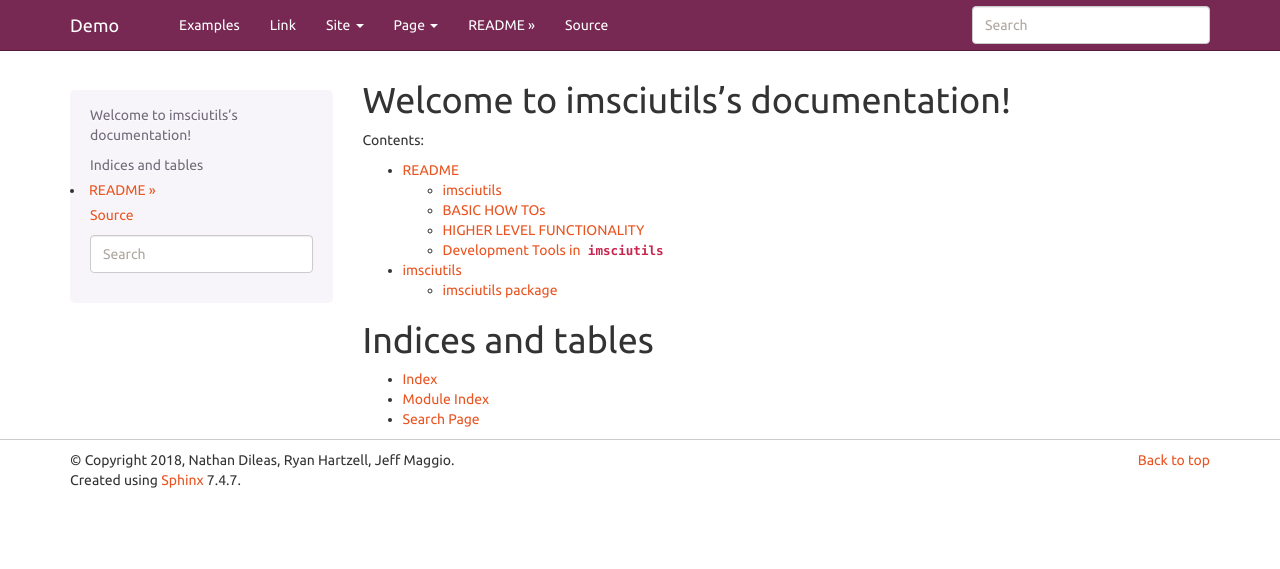
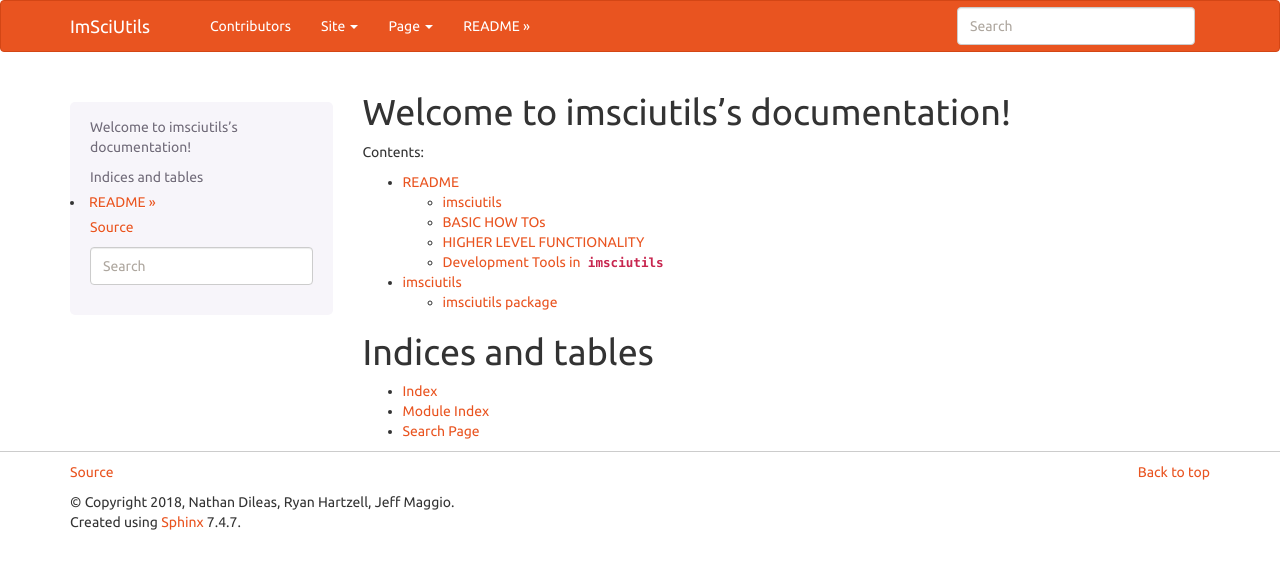
Before and after one commit to jmaggio14/imagepypelines, a Sphinx documentation site: the page built from docs/source/index.rst, in a window 1280 px wide. Shown: the top 569 px of the page. Built offline with Sphinx 7.4.7, drawn with Linux system fonts in a browser that asks for light colours.

Commit message:
Just changes around some values for theme

```diff
--- a/docs/source/conf.py
+++ b/docs/source/conf.py
@@ -98,7 +98,7 @@ html_theme_path = sphinx_bootstrap_theme.get_html_theme_path()
 # theme further.
 html_theme_options = {
     # Navigation bar title. (Default: ``project`` value)
-    'navbar_title': "Demo",
+    'navbar_title': "ImSciUtils",
 
     # Tab name for entire site. (Default: "Site")
     'navbar_site_name': "Site",
@@ -110,10 +110,7 @@ html_theme_options = {
     #    (name, "http://example.com", True) # arbitrary absolute url
     # Note the "1" or "True" value above as the third argument to indicate
     # an arbitrary url.
-    'navbar_links': [
-        ("Examples", "examples"),
-        ("Link", "http://example.com", True),
-    ],
+    'navbar_links': [("Contributors", "http://example.com", True)],
 
     # Render the next and previous page links in navbar. (Default: true)
     'navbar_sidebarrel': True,
@@ -139,15 +136,15 @@ html_theme_options = {
 
     # HTML navbar class (Default: "navbar") to attach to <div> element.
     # For black navbar, do "navbar navbar-inverse"
-    'navbar_class': "navbar navbar-inverse",
+    'navbar_class': "navbar",
 
     # Fix navigation bar to top of page?
     # Values: "true" (default) or "false"
-    'navbar_fixed_top': "true",
+    'navbar_fixed_top': "false",
 
     # Location of link to source.
     # Options are "nav" (default), "footer" or anything else to exclude.
-    'source_link_position': "nav",
+    'source_link_position': "footer",
 
     # Bootswatch (http://bootswatch.com/) theme.
     #
```
